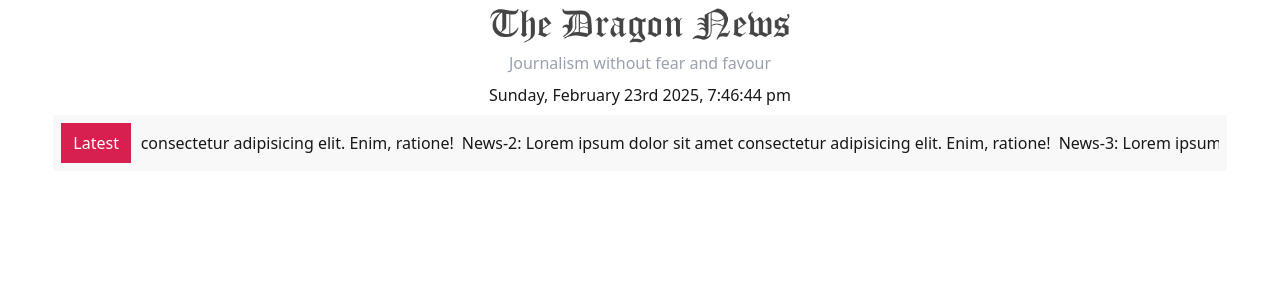
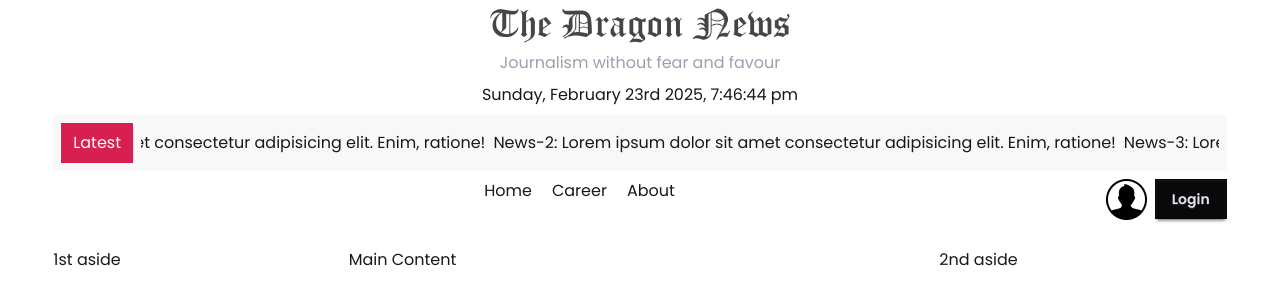
Before and after one commit to atmabdullaham/dragon-news-code, a React (Vite) app: page / in a window 1280 px wide. Shown: the top 304 px of the page. Built offline with nearby package versions, Linux system fonts and the light colour scheme.

Commit message:
Integrate font, design navigation and setUp main layout

```diff
--- /dev/null
+++ b/src/components/Navbar.jsx
@@ -0,0 +1,23 @@
+import { Link } from "react-router-dom";
+import userIcon from "../assets/user.png";
+
+const Navbar = () => {
+  return (
+    <div className="flex justify-between">
+      <div></div>
+      <div className="nav space-x-5">
+        <Link to="/">Home</Link>
+        <Link to="/career">Career</Link>
+        <Link to="/about">About</Link>
+      </div>
+      <div className="login flex gap-2 items-center">
+        <div className="">
+          <img src={userIcon} alt="" />
+        </div>
+        <button className="btn btn-neutral rounded-none">Login</button>
+      </div>
+    </div>
+  );
+};
+
+export default Navbar;
--- a/src/index.css
+++ b/src/index.css
@@ -1,2 +1,6 @@
+@import url('https://fonts.googleapis.com/css2?family=Poppins:ital,wght@0,100;0,200;0,300;0,400;0,500;0,600;0,700;0,800;0,900;1,100;1,200;1,300;1,400;1,500;1,600;1,700;1,800;1,900&display=swap');
 @import "tailwindcss";
 @plugin "daisyui";
+@theme {
+  --font-poppins: "Poppins", "serif";
+}
--- a/src/layouts/HomeLayout.jsx
+++ b/src/layouts/HomeLayout.jsx
@@ -1,17 +1,24 @@
 import Header from "../components/Header";
 import LatestNews from "../components/LatestNews";
+import Navbar from "../components/Navbar";
 
 const HomeLayout = () => {
   return (
-    <div>
+    <div className="font-poppins">
       <header>
         <Header></Header>
         <section className="w-11/12 mx-auto">
           <LatestNews></LatestNews>
         </section>
       </header>
-      <nav></nav>
-      <main></main>
+      <nav className="w-11/12 mx-auto py-2">
+        <Navbar></Navbar>
+      </nav>
+      <main className="w-11/12 mx-auto pt-5 grid md:grid-cols-12 gap-2">
+        <aside className="left col-span-3">1st aside</aside>
+        <section className="col-span-6">Main Content</section>
+        <aside className="col-span-3">2nd aside</aside>
+      </main>
     </div>
   );
 };
```
